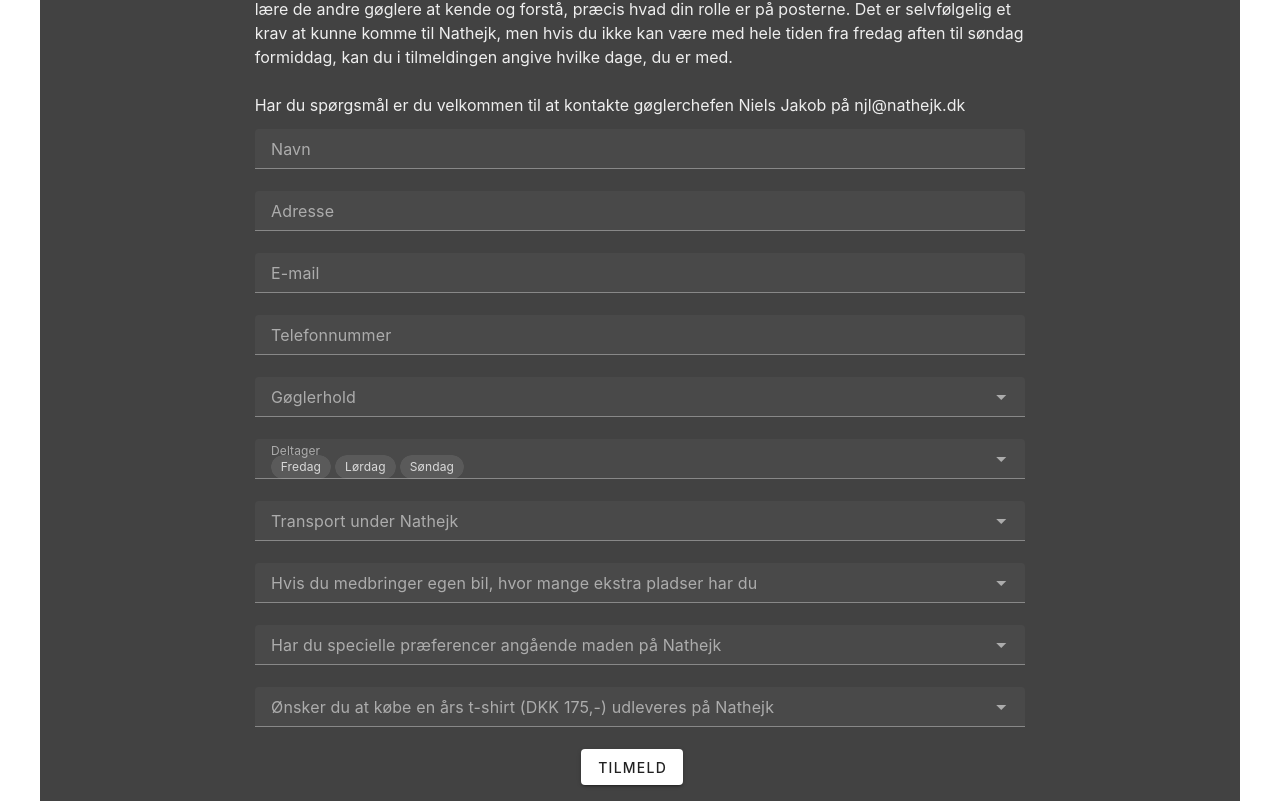
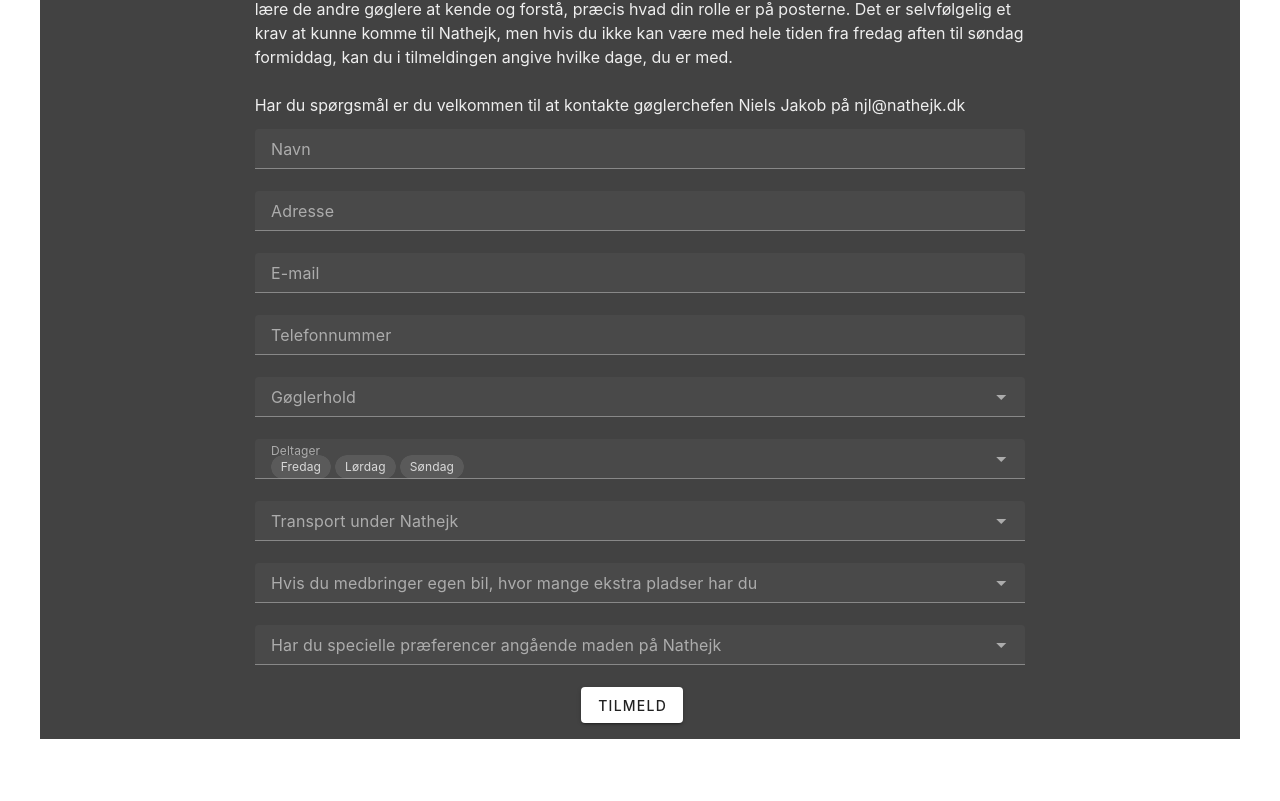
Before and after one commit to nathejk/backstage, a Vue app in the folder vue/: page /tilmeld in a window 1280 px wide. Shown: the part 419-1220 px from the top of the page. After the commit the page ends 1158 px from the top, so only its background shows below. Built offline with nearby package versions, Linux system fonts and the light colour scheme.

Commit message:
close t-shirt option

```diff
--- a/vue/src/views/Deltager.vue
+++ b/vue/src/views/Deltager.vue
@@ -222,7 +222,7 @@ export default {
         <v-select v-model="state.transport" clearable label="Transport under Nathejk" density="compact" :items="transports" item-title="title" item-value="slug" :error-messages="v$.transport.$errors.map(e => e.$message)"></v-select>
         <v-select v-model="state.seatCount" clearable label="Hvis du medbringer egen bil, hvor mange ekstra pladser har du" density="compact" :items="seatCounts" item-title="title" item-value="slug" :error-messages="v$.seatCount.$errors.map(e => e.$message)"></v-select>
         <v-select v-model="state.diet" clearable label="Har du specielle præferencer angående maden på Nathejk" density="compact" :items="diet" item-title="title" item-value="slug" :error-messages="v$.diet.$errors.map(e => e.$message)"></v-select>
-        <v-select v-model="state.tshirt" clearable label="Ønsker du at købe en års t-shirt (DKK 175,-) udleveres på Nathejk" density="compact" :items="tshirt" item-title="title" item-value="slug" :error-messages="v$.tshirt.$errors.map(e => e.$message)"></v-select>
+        <v-select v-if="false" v-model="state.tshirt" clearable label="Ønsker du at købe en års t-shirt (DKK 175,-) udleveres på Nathejk" density="compact" :items="tshirt" item-title="title" item-value="slug" :error-messages="v$.tshirt.$errors.map(e => e.$message)"></v-select>
         <v-btn class="me-4" type="submit">{{ buttonLabel }}</v-btn>
         </form>
       </v-col>
```
